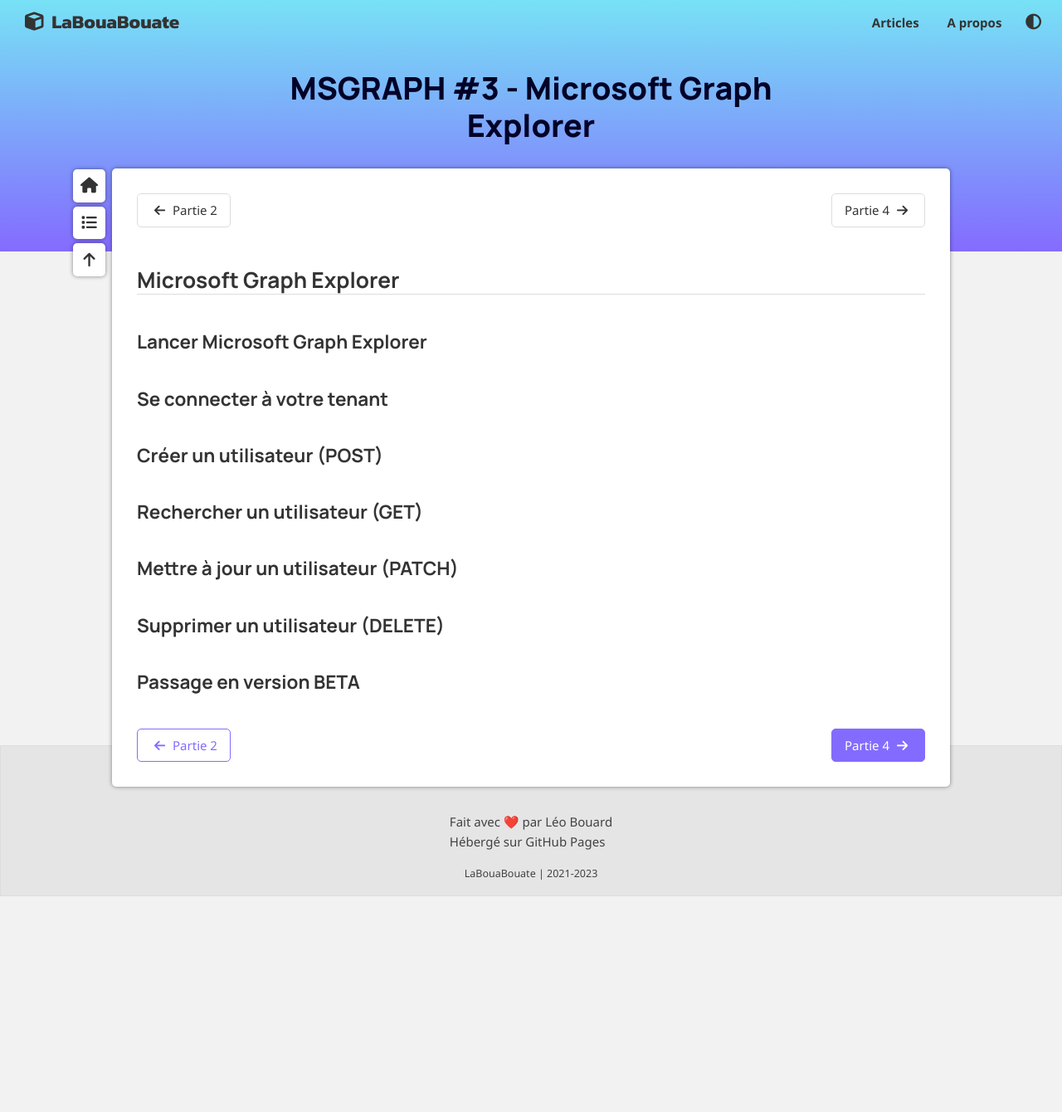
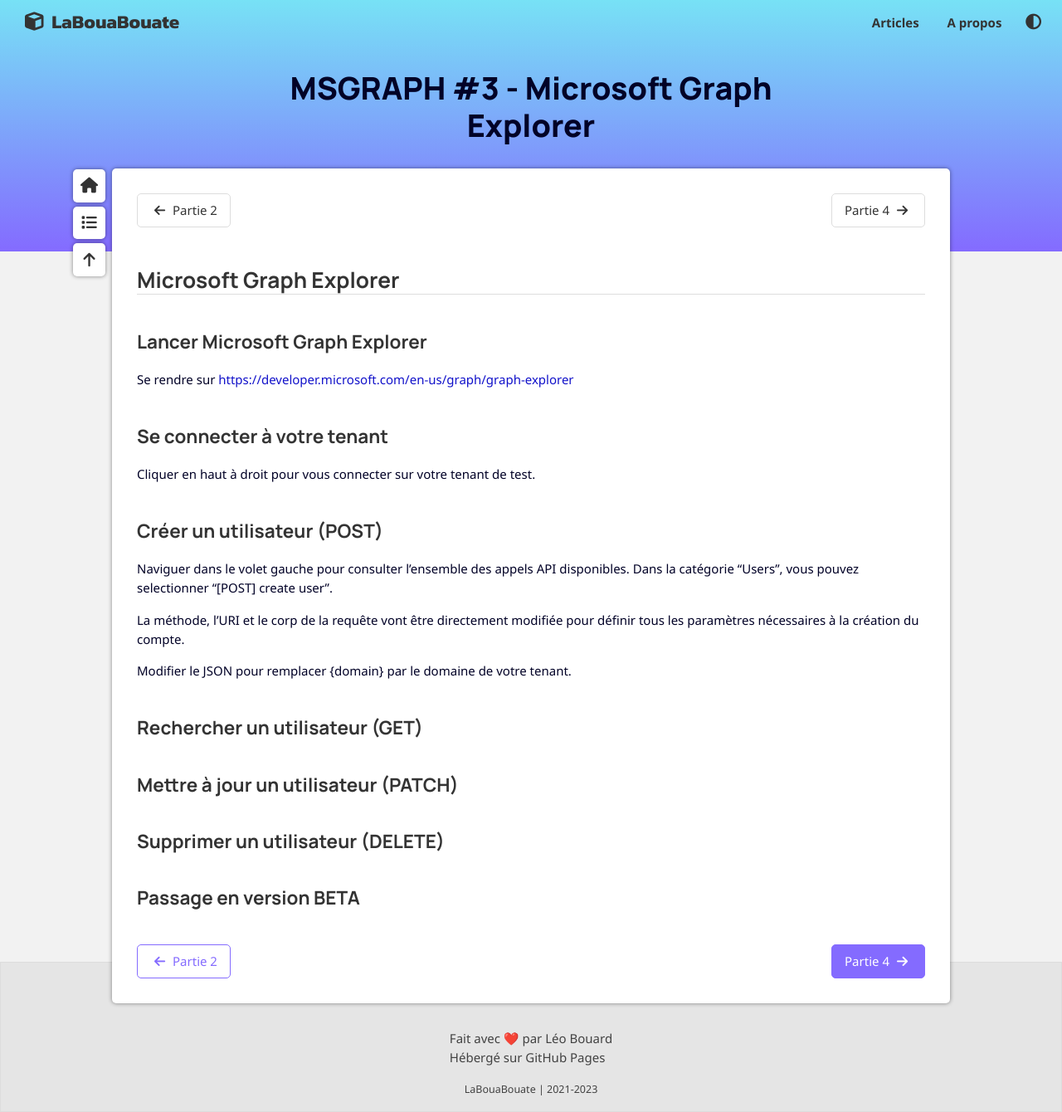
Before and after one commit to leobouard/leobouard.github.io, a Jekyll site: the page built from _posts/2023-09-17-cours-msgraph-003.md, in a window 1280 px wide. Shown: the whole page at 83% size. Built offline with Jekyll 4.4.1, drawn with Linux system fonts in a browser that asks for light colours; nearby versions of some CDN libraries; some web fonts are replaced; before the commit the page ends 1080 px from its top, so only the background shows below that.

Commit message:
Update 2023-09-17-cours-msgraph-003.md

```diff
--- a/_posts/2023-09-17-cours-msgraph-003.md
+++ b/_posts/2023-09-17-cours-msgraph-003.md
@@ -15,9 +15,19 @@
 
 ### Lancer Microsoft Graph Explorer
 
+Se rendre sur <https://developer.microsoft.com/en-us/graph/graph-explorer>
+
 ### Se connecter à votre tenant
 
+Cliquer en haut à droit pour vous connecter sur votre tenant de test.
+
 ### Créer un utilisateur (POST)
+
+Naviguer dans le volet gauche pour consulter l'ensemble des appels API disponibles. Dans la catégorie "Users", vous pouvez selectionner "\[POST] create user".
+
+La méthode, l'URI et le corp de la requête vont être directement modifiée pour définir tous les paramètres nécessaires à la création du compte.
+
+Modifier le JSON pour remplacer {domain} par le domaine de votre tenant.
 
 ### Rechercher un utilisateur (GET)
 
```
